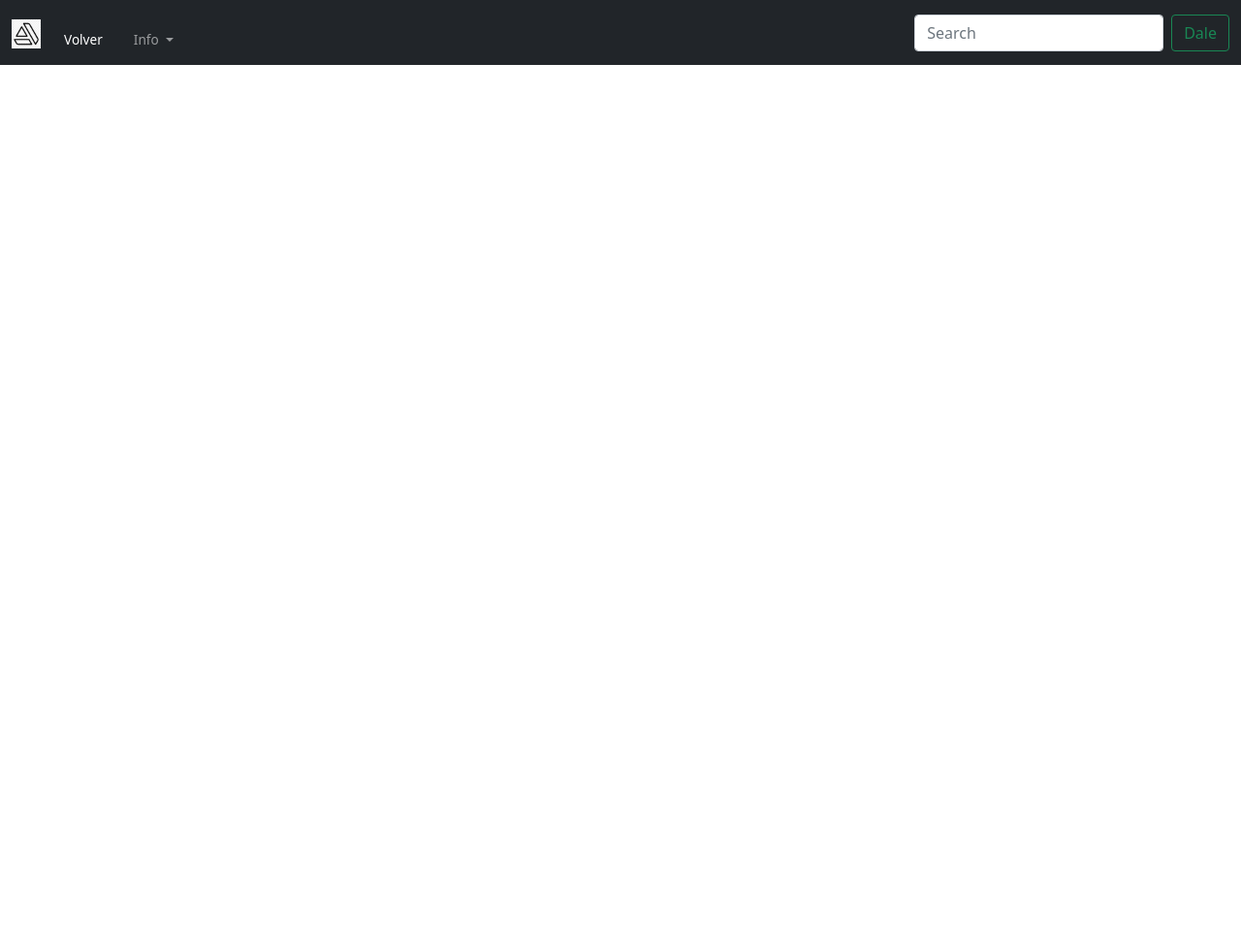
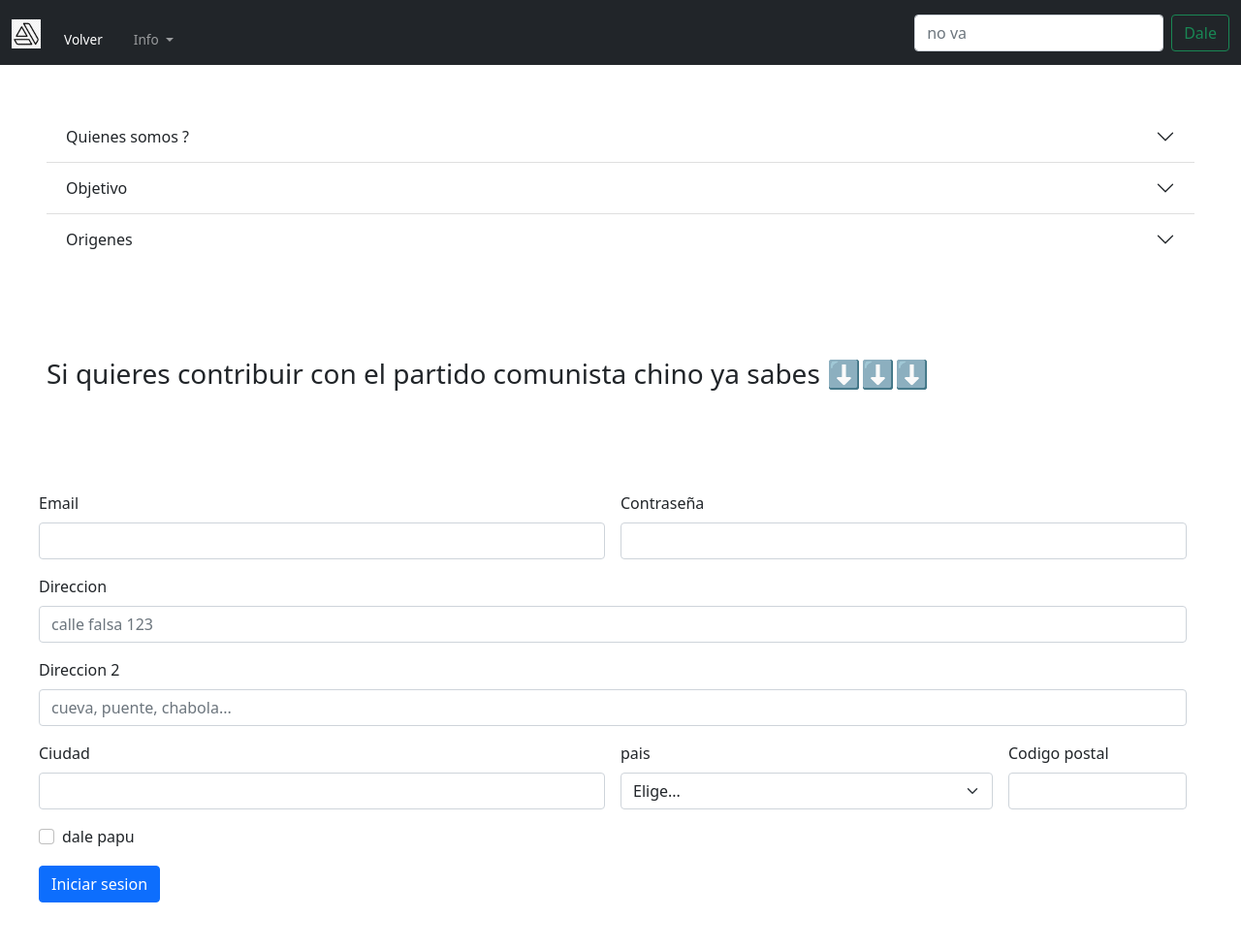
Before and after one commit to Mdestroyer174/javascr, a website: page instrujs/nosotros.html in a window 1280 px wide. Shown: the whole page at 97% size. Before the commit the page ends 800 px from the top, so only its background shows below. Drawn offline with nearby package versions, Linux system fonts and the light colour scheme.

Commit message:
cozas actualizadas 06/05/2024

```diff
--- a/instrujs/nosotros.html
+++ b/instrujs/nosotros.html
@@ -1,11 +1,11 @@
 <!DOCTYPE html>
-<html lang="en">
+<html lang="es">
 <head>
     <meta charset="UTF-8">
     <meta name="viewport" content="width=device-width, initial-scale=1.0">
     <link rel="stylesheet" href="style.css">
     <link href="https://cdn.jsdelivr.net/npm/bootstrap@5.0.2/dist/css/bootstrap.min.css" rel="stylesheet" integrity="sha384-EVSTQN3/azprG1Anm3QDgpJLIm9Nao0Yz1ztcQTwFspd3yD65VohhpuuCOmLASjC" crossorigin="anonymous">
-    <title>Radio</title>
+    <title>sobre nosotros</title>
     <nav class="navbar navbar-expand-lg navbar-dark bg-dark">
         <div class="container-fluid">
           <a class="navbar-brand" href="#"><img src="./imgs/logo.png" alt="" width="30" height="30"></a>
@@ -36,7 +36,7 @@
               </li>
             </ul>
             <form class="d-flex">
-              <input class="form-control me-2" type="search" placeholder="Search" aria-label="Search">
+              <input class="form-control me-2" type="search" placeholder="no va" aria-label="Search">
               <button class="btn btn-outline-success" type="submit">Dale</button>
             </form>
           </div>
@@ -45,7 +45,93 @@
 </head>
 <body>
 
+  <div class="accordion accordion-flush p-5" id="accordionFlushExample"  >
+    <div class="accordion-item">
+      <h2 class="accordion-header" id="flush-headingOne">
+        <button class="accordion-button collapsed" type="button" data-bs-toggle="collapse" data-bs-target="#flush-collapseOne" aria-expanded="false" aria-controls="flush-collapseOne">
+          Quienes somos ?
+        </button>
+      </h2>
+      <div id="flush-collapseOne" class="accordion-collapse collapse" aria-labelledby="flush-headingOne" data-bs-parent="#accordionFlushExample">
+        <div class="accordion-body">No lo sabemos ni nosotros primo vete tu a saber que cojones somos</div>
+      </div>
+    </div>
+    <div class="accordion-item">
+      <h2 class="accordion-header" id="flush-headingTwo">
+        <button class="accordion-button collapsed" type="button" data-bs-toggle="collapse" data-bs-target="#flush-collapseTwo" aria-expanded="false" aria-controls="flush-collapseTwo">
+          Objetivo
+        </button>
+      </h2>
+      <div id="flush-collapseTwo" class="accordion-collapse collapse" aria-labelledby="flush-headingTwo" data-bs-parent="#accordionFlushExample">
+        <div class="accordion-body">El objetivo de esta web es totalmente comico asi que no te lo tomes a mal ofendidito de cristal</div>
+      </div>
+    </div>
+    <div class="accordion-item">
+      <h2 class="accordion-header" id="flush-headingThree">
+        <button class="accordion-button collapsed" type="button" data-bs-toggle="collapse" data-bs-target="#flush-collapseThree" aria-expanded="false" aria-controls="flush-collapseThree">
+          Origenes
+        </button>
+      </h2>
+      <div id="flush-collapseThree" class="accordion-collapse collapse" aria-labelledby="flush-headingThree" data-bs-parent="#accordionFlushExample">
+        <div class="accordion-body">Mi origen es de un polvo desenfrenado, 9 meses despues me trajeron a este mundo asi que a joderse se ha dicho</div>
+      </div>
+    </div>
+  </div>
 
+ <h3 class="p-5">Si quieres contribuir con el partido comunista chino ya sabes ⬇️⬇️⬇️</h3>
+
+  <form class="row g-3 p-5 position-relative bottom-0 start-50 translate-middle-x" >
+    <div class="col-md-6">
+      <label for="inputEmail4" class="form-label">Email</label>
+      <input type="email" class="form-control" id="inputEmail4">
+    </div>
+    <div class="col-md-6">
+      <label for="inputPassword4" class="form-label">Contraseña</label>
+      <input type="password" class="form-control" id="inputPassword4">
+    </div>
+    <div class="col-12">
+      <label for="inputAddress" class="form-label">Direccion</label>
+      <input type="text" class="form-control" id="inputAddress" placeholder="calle falsa 123">
+    </div>
+    <div class="col-12">
+      <label for="inputAddress2" class="form-label">Direccion 2</label>
+      <input type="text" class="form-control" id="inputAddress2" placeholder="cueva, puente, chabola...">
+    </div>
+    <div class="col-md-6">
+      <label for="inputCity" class="form-label">Ciudad</label>
+      <input type="text" class="form-control" id="inputCity">
+    </div>
+    <div class="col-md-4">
+      <label for="inputState" class="form-label">pais</label>
+      <select id="inputState" class="form-select">
+        <option selected>Elige...</option>
+        <option>españita</option>
+        <option>baguettelandia</option>
+        <option>Rumanos con o</option>
+        <option>Sieg hail</option>
+        <option>Antigua republica de yugoslavia</option>
+        <option>Me bajo a los osos a putazos</option>
+        <option>ojos rasgaos I</option>
+        <option>ojos rasgaos II</option>
+        <option>ojos rasgaos III</option>
+      </select>
+    </div>
+    <div class="col-md-2">
+      <label for="inputZip" class="form-label">Codigo postal</label>
+      <input type="text" class="form-control" id="inputZip">
+    </div>
+    <div class="col-12">
+      <div class="form-check">
+        <input class="form-check-input" type="checkbox" id="gridCheck">
+        <label class="form-check-label" for="gridCheck">
+          dale papu
+        </label>
+      </div>
+    </div>
+    <div class="col-12">
+      <button type="submit" class="btn btn-primary">Iniciar sesion</button>
+    </div>
+  </form>
 
 
 <script src="./main.js"></script>
```
Also changed, not shown: instrujs/copy.html (+1 -1 lines), instrujs/gui.html (+2 -2 lines), instrujs/index.html (+1 -1 lines), instrujs/pia.html (+2 -2 lines), instrujs/quees.html (+34 -3 lines), instrujs/radio.html (+3 -3 lines), instrujs/tam.html (+2 -2 lines), instrujs/imgs/v1.jpg (added), instrujs/imgs/v2.jpg (added), instrujs/imgs/v3.jpg (added).
